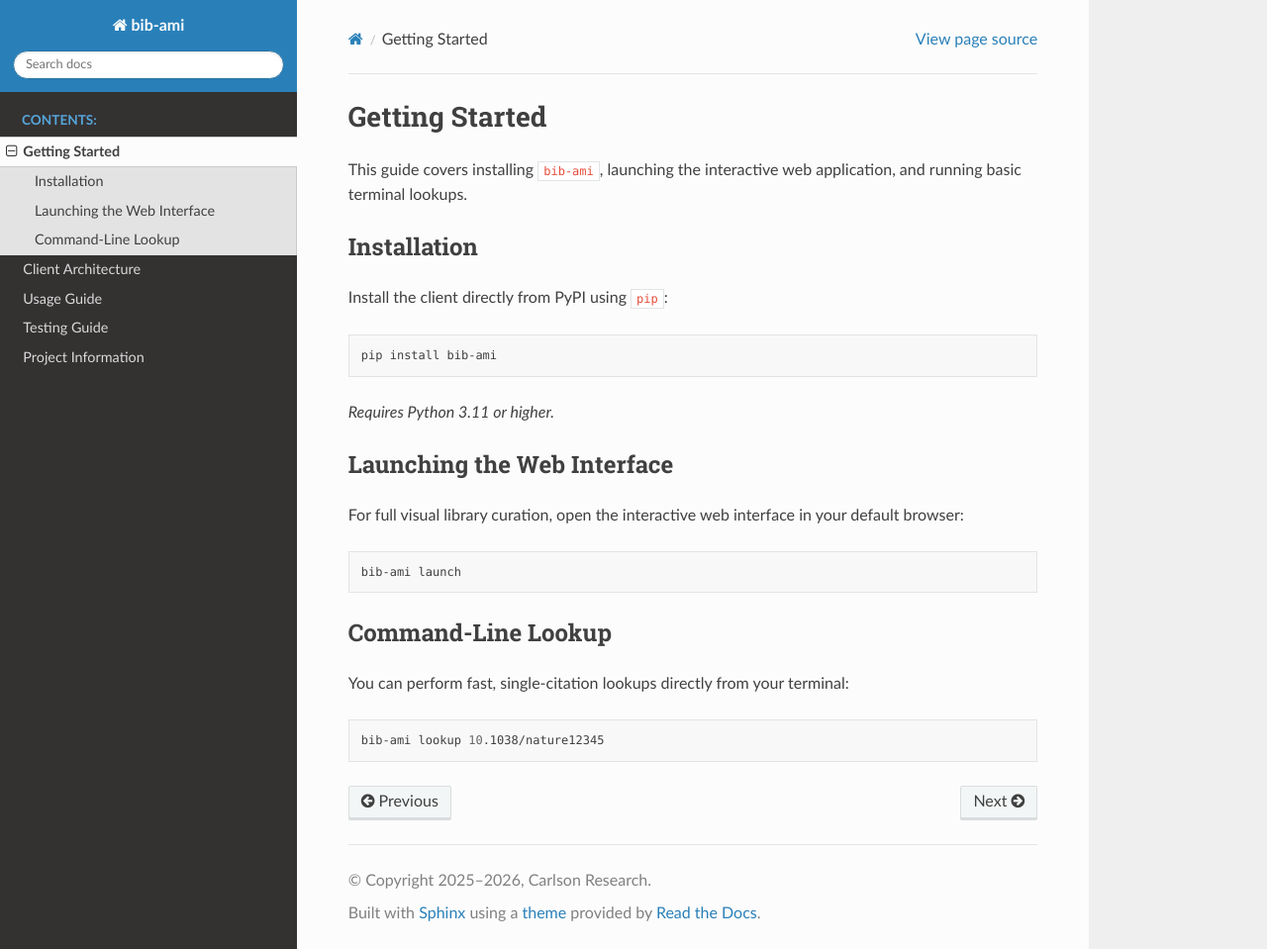
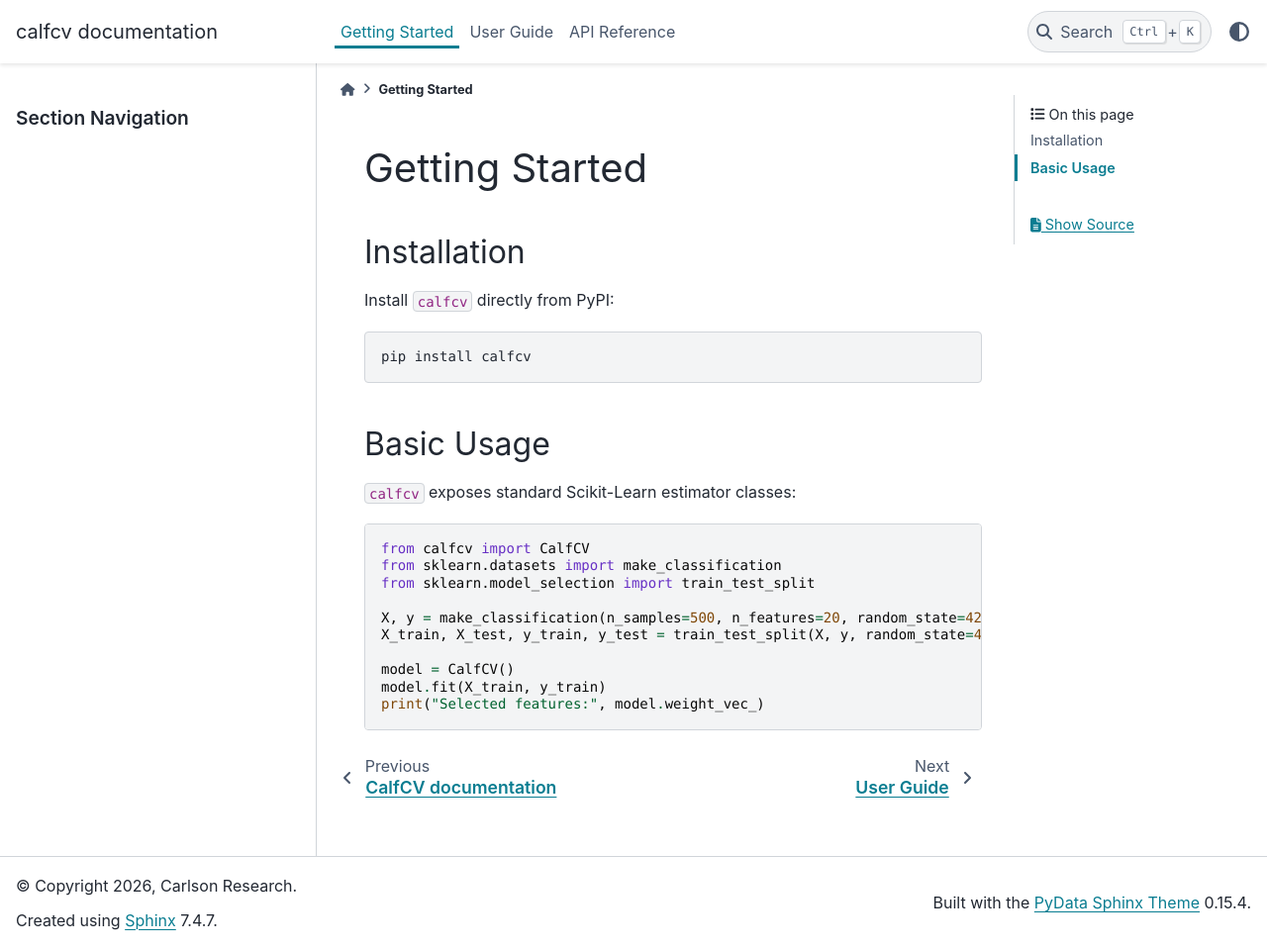
Before and after one commit to carlson-research/calfcv, a Sphinx documentation site: the page built from docs/getting_started.rst, in a window 1280 px wide and 959 px high. Shown: the whole window at 99% size. Built offline with Sphinx 7.4.7 and the PyData theme 0.15.4, drawn with Linux system fonts in a browser that asks for light colours; pages that are not in the unit, such as notebooks, are missing from menus; the version number is read from the project's files by our own code.

Commit message:
docs: establish Sphinx skeleton and PyData theme configuration

```diff
--- a/docs/conf.py
+++ b/docs/conf.py
@@ -1,28 +1,29 @@
-# Configuration file for the Sphinx documentation builder.
-
 import os
 import sys
 
-# Add the src directory to sys.path so autodoc can discover bib_ami
 sys.path.insert(0, os.path.abspath("../src"))
 
-from bib_ami import __version__  # noqa: E402
-
-project = "bib-ami"
-copyright = "2025–2026, Carlson Research"
-author = "Rolf Carlson"
-version = ".".join(__version__.split(".")[:2])
-release = __version__
-
-templates_path = ["_templates"]
-exclude_patterns = ["_build", "Thumbs.db", ".DS_Store"]
+project = "calfcv"
+copyright = "2026, Carlson Research"
+author = "Carlson Research"
 
 extensions = [
     "sphinx.ext.autodoc",
+    "sphinx.ext.autosummary",
     "sphinx.ext.viewcode",
-    "sphinx.ext.napoleon",
+    "numpydoc",
+    "sphinx_gallery.gen_gallery",
 ]
 
-autodoc_typehints = "description"
-html_theme = "sphinx_rtd_theme"
-html_static_path = ["_static"]
+autosummary_generate = True
+numpydoc_show_class_members = False
+
+html_theme = "pydata_sphinx_theme"
+html_static_path = []
+
+sphinx_gallery_conf = {
+    "examples_dirs": "../examples",
+    "gallery_dirs": "auto_examples",
+    "filename_pattern": r"/plot_",
+    "download_all_examples": False,
+}
--- a/docs/getting_started.rst
+++ b/docs/getting_started.rst
@@ -1,33 +1,29 @@
 Getting Started
 ===============
-
-This guide covers installing ``bib-ami``, launching the interactive web application, and running basic terminal lookups.
 
 Installation
 ------------
 
-Install the client directly from PyPI using ``pip``:
+Install ``calfcv`` directly from PyPI:
 
 .. code-block:: bash
 
-   pip install bib-ami
+   pip install calfcv
 
-*Requires Python 3.11 or higher.*
+Basic Usage
+-----------
 
-Launching the Web Interface
----------------------------
+``calfcv`` exposes standard Scikit-Learn estimator classes:
 
-For full visual library curation, open the interactive web interface in your default browser:
+.. code-block:: python
 
-.. code-block:: bash
+   from calfcv import CalfCV
+   from sklearn.datasets import make_classification
+   from sklearn.model_selection import train_test_split
 
-   bib-ami launch
+   X, y = make_classification(n_samples=500, n_features=20, random_state=42)
+   X_train, X_test, y_train, y_test = train_test_split(X, y, random_state=42)
 
-Command-Line Lookup
--------------------
-
-You can perform fast, single-citation lookups directly from your terminal:
-
-.. code-block:: bash
-
-   bib-ami lookup 10.1038/nature12345
+   model = CalfCV()
+   model.fit(X_train, y_train)
+   print("Selected features:", model.weight_vec_)
--- a/pyproject.toml
+++ b/pyproject.toml
@@ -39,11 +39,12 @@ dev = [
     "pytest>=7.4.0",
     "pytest-cov>=4.1.0",
     "sphinx>=7.0.0",
-    "sphinx_rtd_theme>=2.0.0",
+    "pydata-sphinx-theme>=0.15.0",
     "sphinx-gallery",
     "numpydoc",
     "nbsphinx",
     "pandoc",
+    "mypy>=1.8.0",
     "pre-commit<3.8.0",
     "build>=1.0.0",
     "twine>=5.0.0",
```
Also changed, not shown: docs/api.rst (added, +16 -0 lines), docs/index.rst (+11 -18 lines), docs/user_guide.rst (added, +12 -0 lines), examples/README.rst (added), 2 other files.
